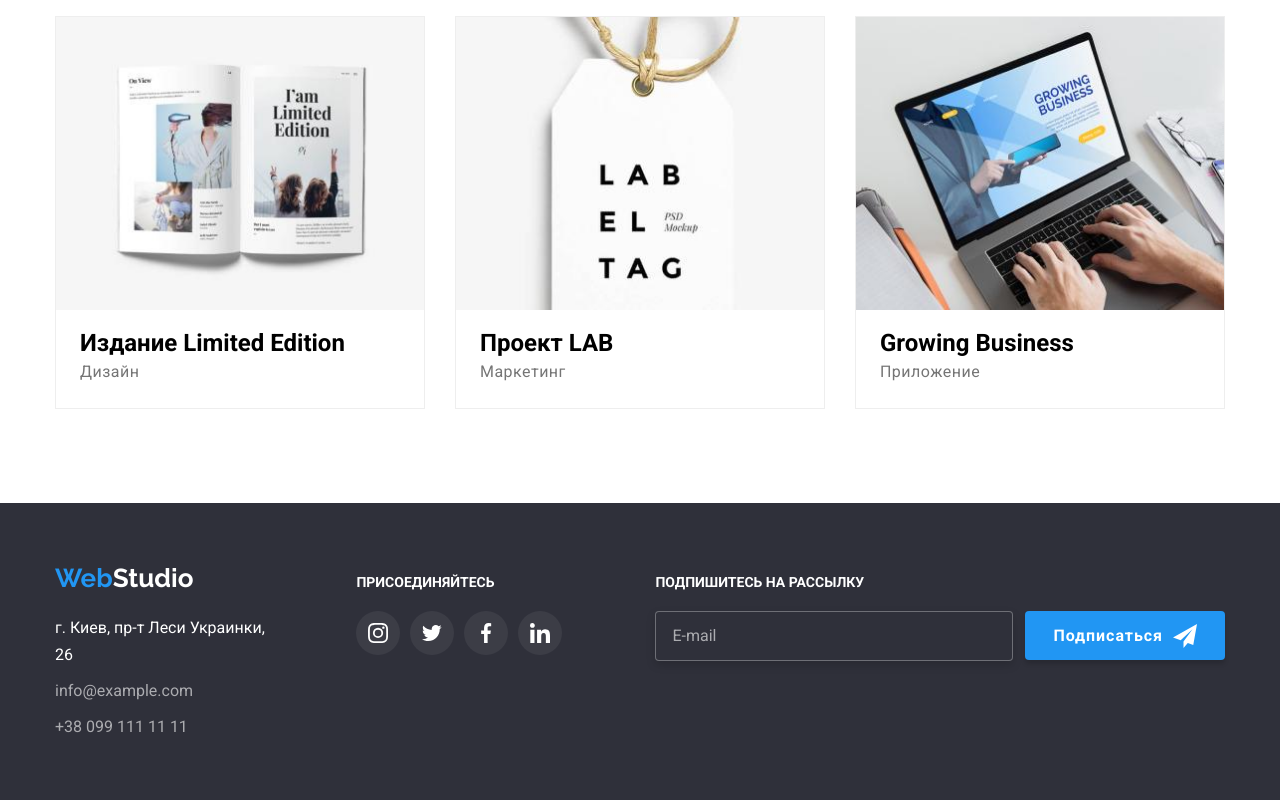
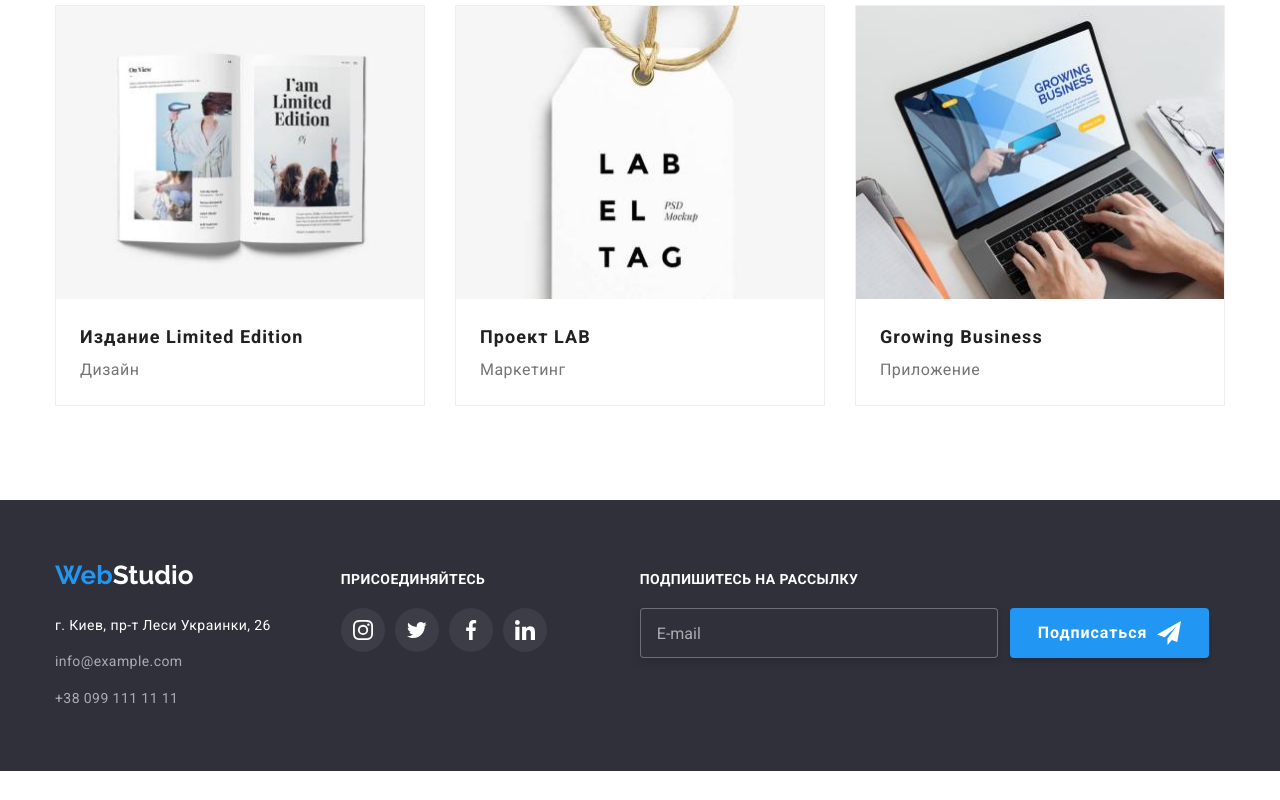
Before and after one commit to stets-js/goit-markup-hw-08, a plain HTML site: page portfolio.html in a window 1280 px wide. Shown: the part 1121-1921 px from the top of the page. After the commit the page ends 1892 px from the top, so only its background shows below. Drawn offline with nearby package versions, Linux system fonts and the light colour scheme.

Commit message:
update text

```diff
--- a/sass/components/_footer-address.scss
+++ b/sass/components/_footer-address.scss
@@ -23,9 +23,12 @@
 
 &__link {
     color: rgba(255, 255, 255, 0.6);
-    text-decoration: inherit;
-    font-family: inherit;
+    text-decoration: none;
     font-style: normal;
+    font-weight: 400;
+    font-size: 14px;
+    line-height: 1.7;
+    letter-spacing: 0.03em;
     transition: color 250ms cubic-bezier(0.4, 0, 0.2, 1);
 
     // @media screen and (min-width: 1200px) {
--- a/sass/components/_footer-social.scss
+++ b/sass/components/_footer-social.scss
@@ -23,6 +23,7 @@
     font-weight: 700;
     font-size: 14px;
     line-height: 1.14;
+    letter-spacing: .03em;
     text-transform: uppercase;
     color: $white-title;
 
--- a/sass/components/_form.scss
+++ b/sass/components/_form.scss
@@ -10,6 +10,7 @@
     font-weight: 700;
     font-size: 20px;
     line-height: 1.15;
+    letter-spacing: 0.03em;
     text-align: center;
     color: $black-title;
 }
@@ -96,9 +97,12 @@
 }
 
 .form__field-checkbox {
-    // padding-left: 14px;
     margin-top: 20px;
     margin-bottom: 30px;
+
+    @media screen and (min-width:1200px) {
+    padding-left: 14px;
+    }
 }
 
 .form__icon-checkbox {
@@ -129,9 +133,13 @@
     align-items: center;
     font-size: 12px;
     line-height: 1.17;
-    // font-size: 14px;
-    // line-height: 1.71;
+    letter-spacing: 0.03em;
     color: $main-text;
+
+    @media screen and (min-width: 1200px) {
+    font-size: 14px;
+    line-height: 1.71;
+    }
 }
 
 .form__policy-link {
--- a/sass/components/_portfolio-cards.scss
+++ b/sass/components/_portfolio-cards.scss
@@ -3,6 +3,14 @@
     flex-direction: column;
     gap: 30px;
     list-style-type: none;
+
+&__subtitle {
+            font-weight: 700;
+            font-size: 18px;
+            line-height: 2;
+            letter-spacing: 0.06em;
+            color: $black-title;
+        }
 
     @media screen and (min-width: 768px) {
         flex-direction: row;
@@ -36,13 +44,7 @@ transition: box-shadow 250ms cubic-bezier(0.4, 0, 0.2, 1);
             transform: translateY(0);
     }
 
-&__subtitle {
-    font-weight: 700;
-    font-size: 18px;
-    line-height: 2;
-    letter-spacing: 0.06em;
-    color: $black-title;
-}
+
 }
 
 
@@ -89,6 +91,7 @@ transition: box-shadow 250ms cubic-bezier(0.4, 0, 0.2, 1);
     width: 100%;
 
 }
+
 &__text {
     font-weight: 400;
     font-size: 16px;
--- a/sass/components/_subscribe.scss
+++ b/sass/components/_subscribe.scss
@@ -20,6 +20,7 @@ display: block;
     font-weight: 700;
     font-size: 14px;
     line-height: 1.14;
+    letter-spacing: 0.03em;
     text-transform: uppercase;
     color: $white-title;
 
```
Also changed, not shown: css/main.css, css/main.min.css, 2 other files.
